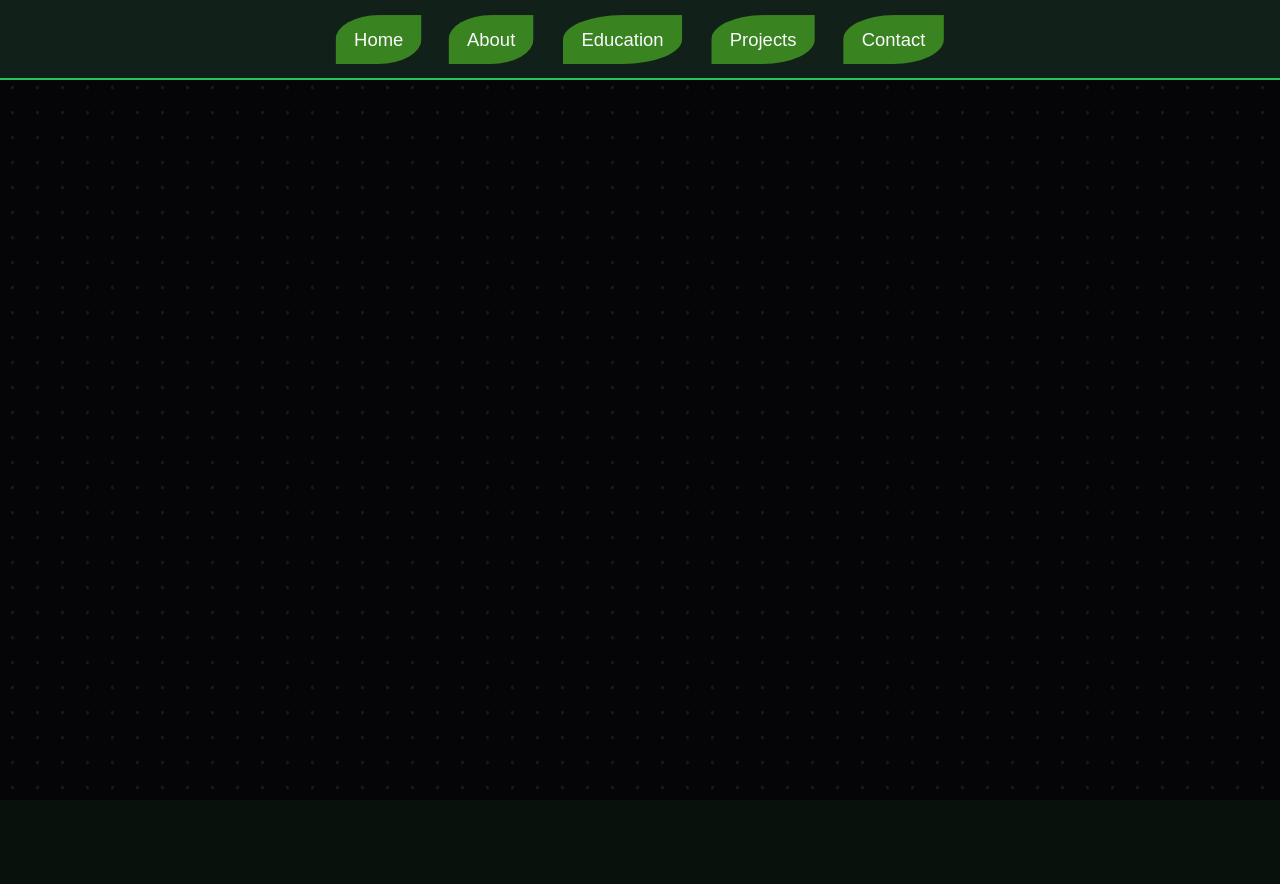
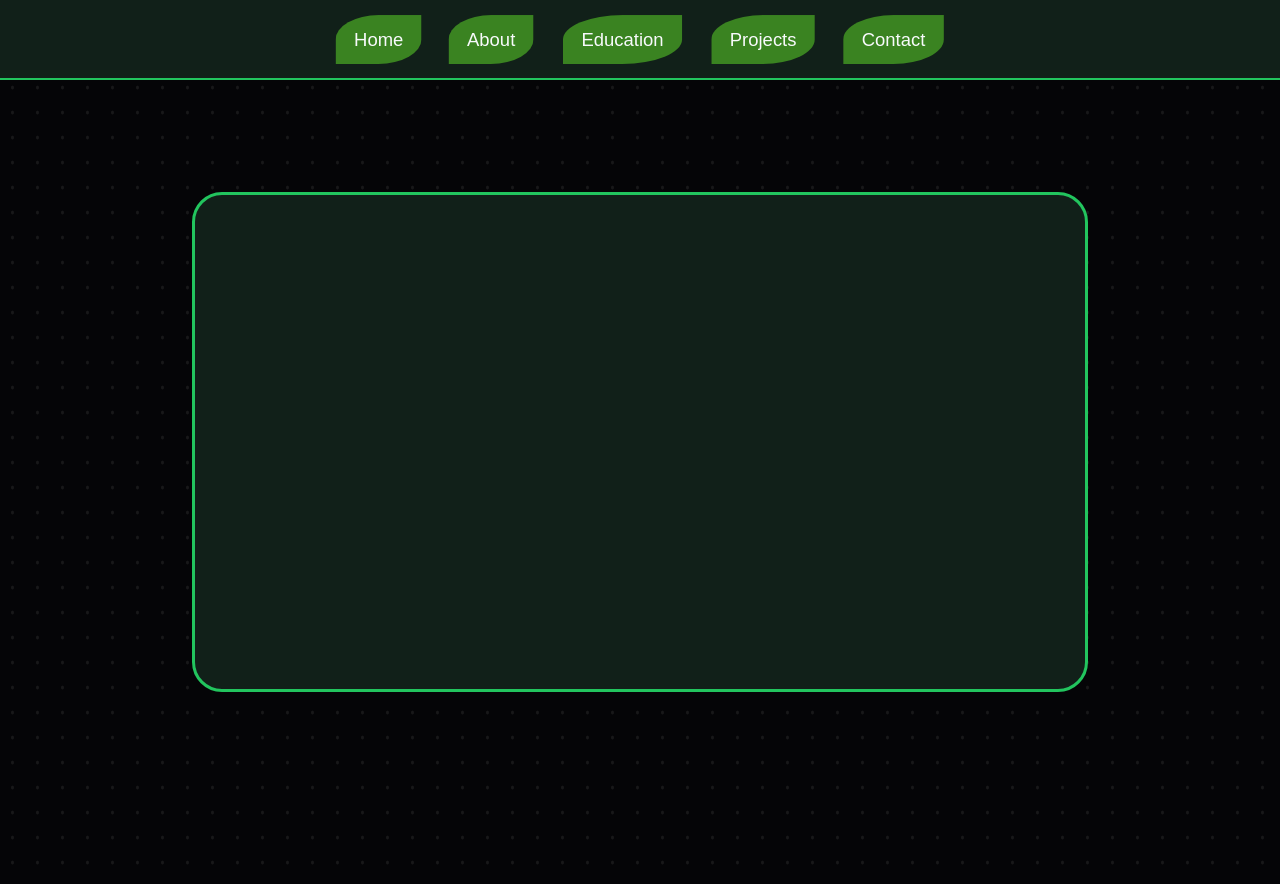
Before and after one commit to Abdulhadi-firefly-26/Portfolio, a plain HTML site: page src/contact.html in a window 1280 px wide. Before the commit the page ends 800 px from the top, so only its background shows below. Drawn offline with Linux system fonts and the light colour scheme.

Commit message:
added a basic contact page; need improvement

```diff
--- a/css/contact.css
+++ b/css/contact.css
@@ -81,3 +81,17 @@ header{
     color:#08120D;
         box-shadow: 0 0 35px 2px #a4f06e;
 }
+
+
+
+
+
+
+.contact_me{
+    background-color: #112019;
+    border: 3px solid #22C55E;
+    width: 70%;
+    height: 500px;
+    margin: 15%;
+    border-radius: 30px;
+}
--- a/src/contact.html
+++ b/src/contact.html
@@ -18,5 +18,8 @@
             </div>
         </nav>
     </header>
+    <div class="contact_me">
+
+    </div>
 </body>
 </html>
```
